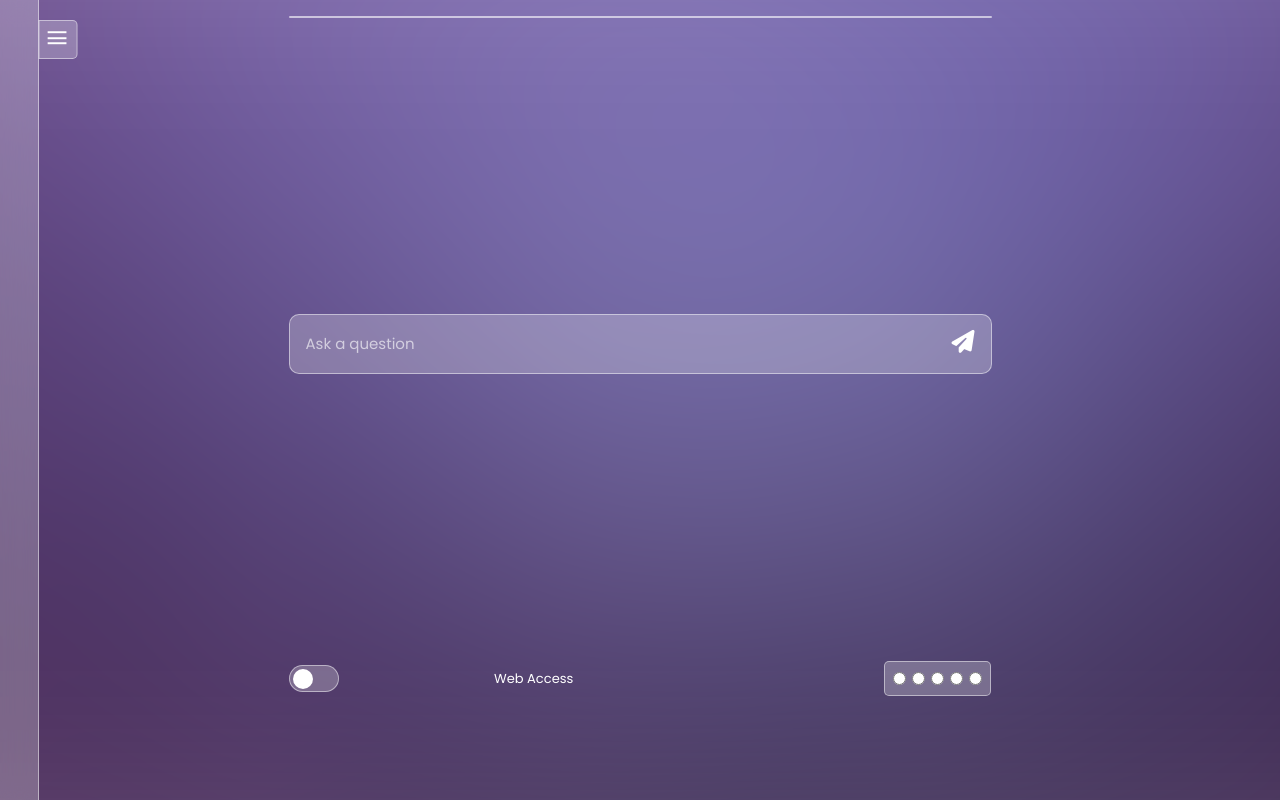
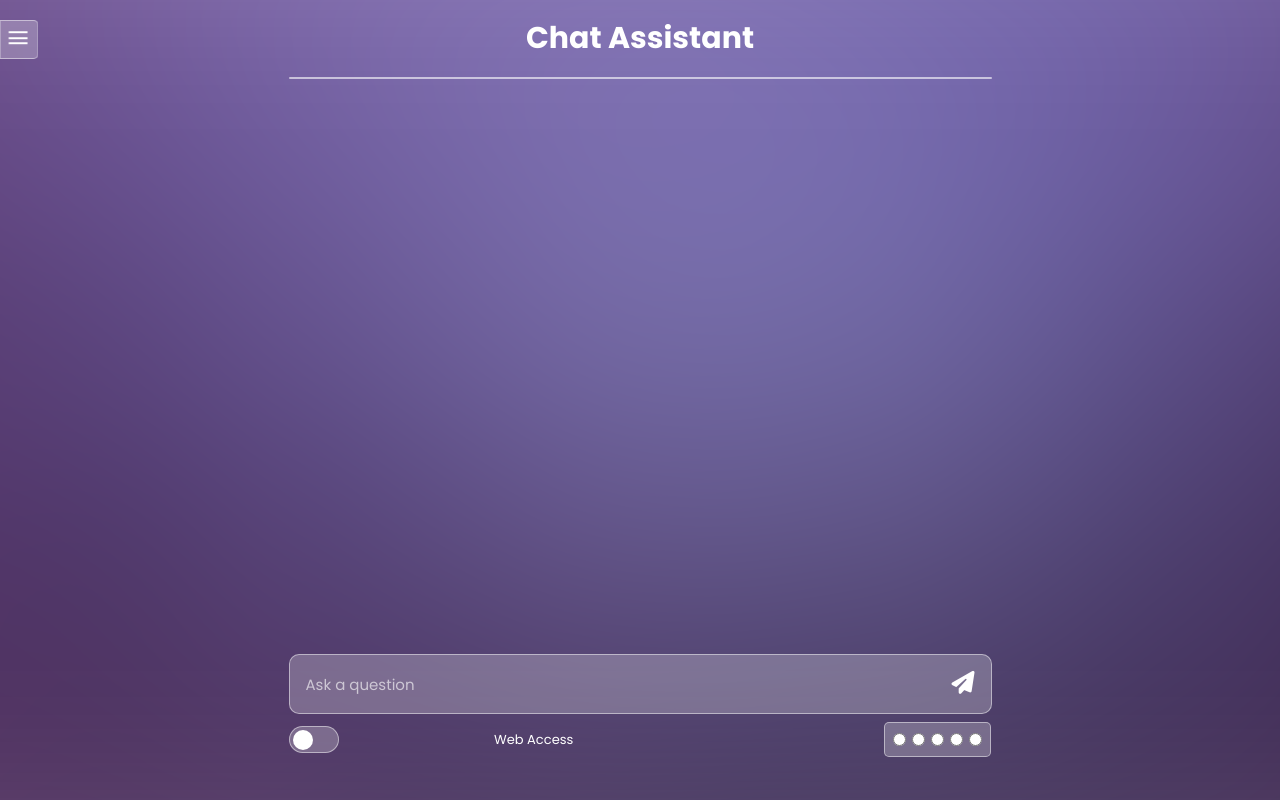
Before and after one commit to Giridharan629/Chat_GPT, a React (Vite) app in the folder chatGPT/: page / in a window 1280 px wide. Built offline with nearby package versions, Linux system fonts and the light colour scheme.

Commit message:
same like before commit

```diff
--- a/chatGPT/src/App/App.jsx
+++ b/chatGPT/src/App/App.jsx
@@ -50,7 +50,6 @@ const App = () => {
   }
 
   function removeConvo(id) {
-
     console.log("render");
 
     setConversations((prev) => {
@@ -90,11 +89,14 @@ const App = () => {
         </video> */}
         <img src={`${theme}.jpg`} alt="" />
       </div>
+      <div className="header">
+        <h1 style={{ color: `var(--${theme}-font-color)` }}>Chat Assistant</h1>
+      </div>
       <div
         className="menu"
         style={{
-          width: toggle ? "40px" : "300px",
-          minWidth: toggle ? "40px" : "300px",
+          width: toggle ? "0px" : "270px",
+          minWidth: toggle ? "0px" : "270px",
           background: `var(--${theme}-background)`,
           borderRight: `var(--${theme}-border)`,
         }}
@@ -102,7 +104,7 @@ const App = () => {
         <input type="checkbox" id="close" />
         <div
           className="hamburger"
-          style={{ color: `var(--${theme}-font-color)` }}
+          style={{ color: `var(--${theme}-font-color)`, backdropFilter:"blur(10px)" }}
         >
           <label
             htmlFor="close"
@@ -199,7 +201,11 @@ const App = () => {
           }}
         >
           {Conversations?.length === 0 || !activeConvo ? (
-            <p>click New Conversation in the menu bar to start service 😊💕 </p>
+            <>
+              <h2 style={{ color: `var(--${theme}-font-color)` }}>
+                click New Conversation in the menu bar to start service 😊💕{" "}
+              </h2>
+            </>
           ) : (
             Conversations.find(
               (convo) => convo?.id === activeConvo
@@ -229,7 +235,7 @@ const App = () => {
             ))
           )}
         </div>
-
+        <div className="footer-items">
           <div
             className="inputbox"
             style={{
@@ -253,7 +259,10 @@ const App = () => {
             </div>
           </div>
 
-        <div className="footer" style={{ color: `var(--${theme}-font-color)` }}>
+          <div
+            className="footer"
+            style={{ color: `var(--${theme}-font-color)` }}
+          >
             <label htmlFor="check">
               <input id="check" type="checkbox" />
               <div
@@ -332,6 +341,7 @@ const App = () => {
           </div>
         </div>
       </div>
+    </div>
   );
 };
 
```
Lines whose indentation alone changed are shown as unchanged.
